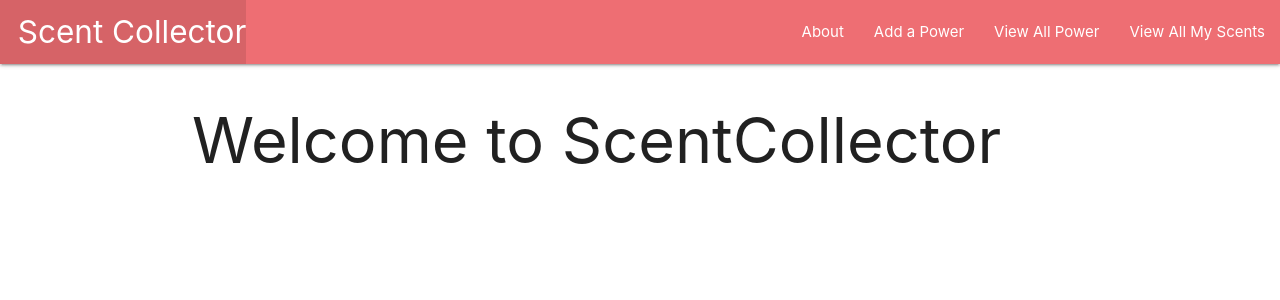
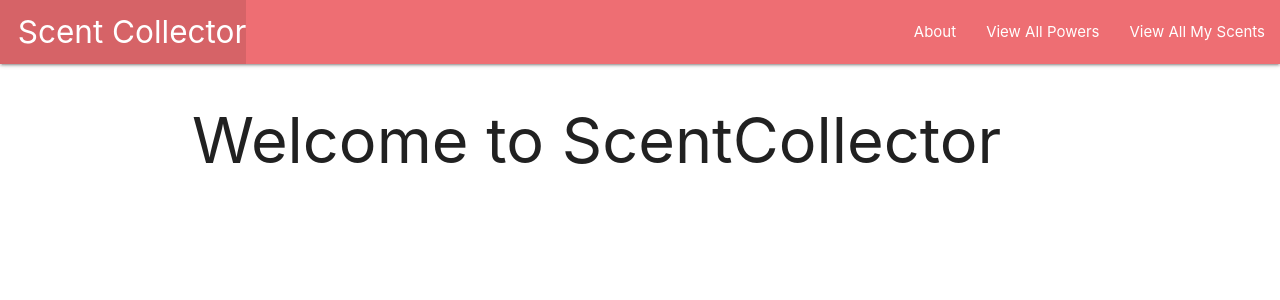
Before and after one commit to longevitytina/scent-collector, a Django app: page / in a window 1280 px wide. Shown: the top 300 px of the page. Run offline with Django 3.2, Linux system fonts and the light colour scheme.

Commit message:
Adds migration

```diff
--- a/main_app/templates/base.html
+++ b/main_app/templates/base.html
@@ -31,8 +31,8 @@
           </ul>
           <ul class="right">
             <li><a href="/about">About</a></li>
-            <li><a href="{% url 'powers_create' %}">Add a Power</a></li>
-            <li><a href="{% url 'powers_index' %}">View All Power</a></li>
+            {% comment %} <li><a href="{% url 'powers_create' %}">Add a Power</a></li> {% endcomment %}
+            <li><a href="{% url 'power_list' %}">View All Powers</a></li>
             {% comment %} <li><a href="{% url 'new_scent' %}">Add a Scent</a></li> {% endcomment %}
             <li><a href="{% url 'index' %}">View All My Scents</a></li>
           </ul>
```
Also changed, not shown: main_app/migrations/0007_auto_20200408_2302.py (added).
